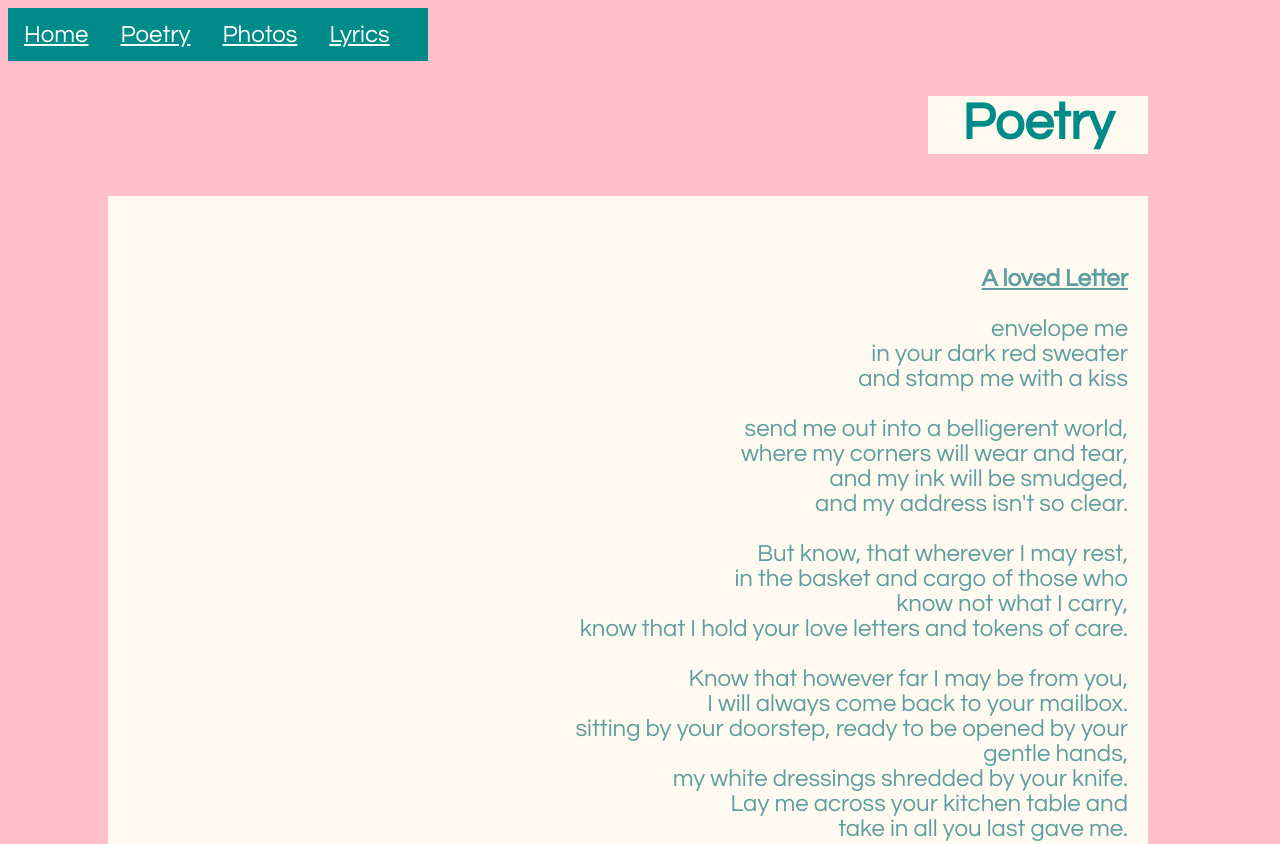
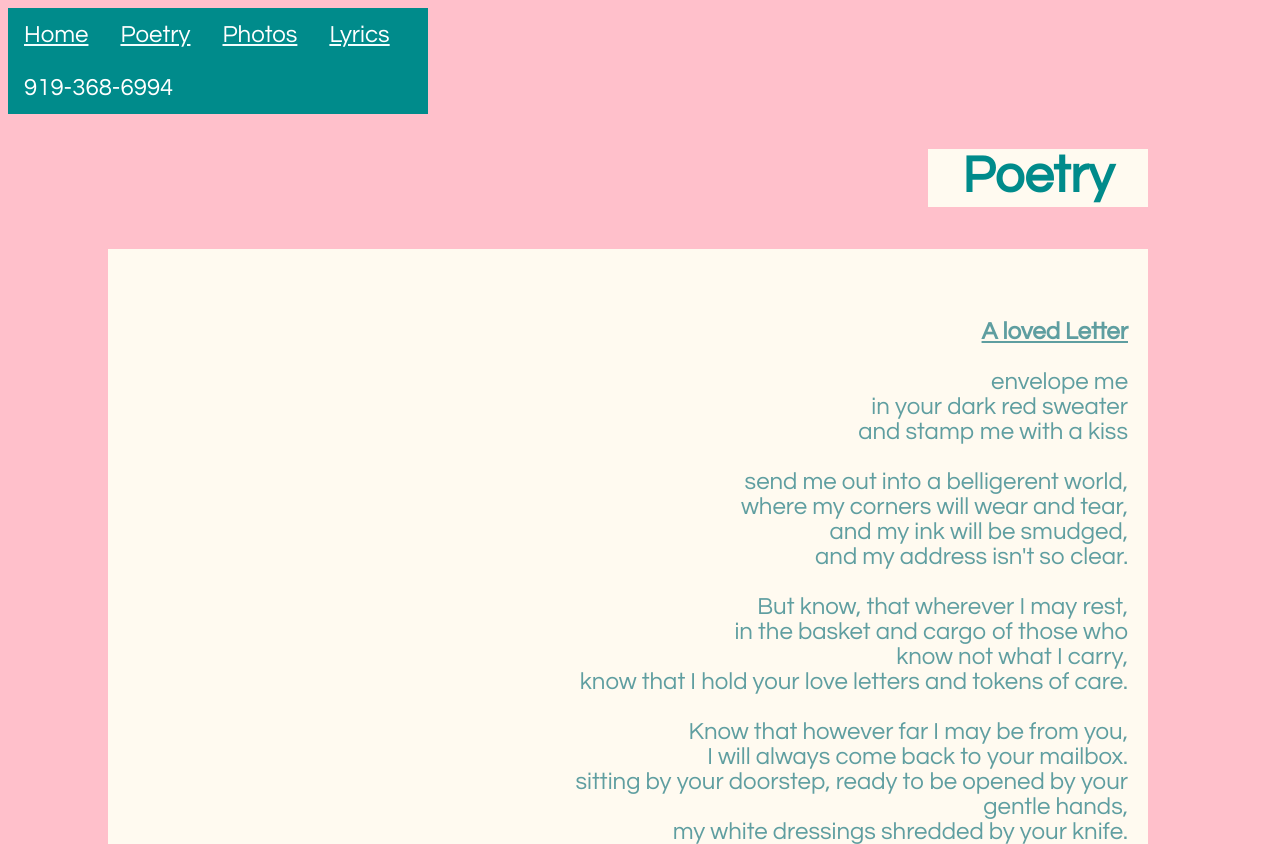
Before and after one commit to rc2346/Ruby-Website, a plain HTML site: page poetry.html in a window 1280 px wide. Shown: the top 844 px of the page. Drawn offline with Linux system fonts and the light colour scheme.

Commit message:
Update poetry.html

```diff
--- a/poetry.html
+++ b/poetry.html
@@ -14,6 +14,7 @@
   <li><a href="poetry.html">Poetry</a></li>
   <li><a href="Photos.html">Photos</a></li>
   <li><a href="lyrics.html">Lyrics</a></li>
+  <li><a >919-368-6994</a></li>
 </ul>
     <div class="header1">
     <h1><b>Poetry</b></h1></div>
```
